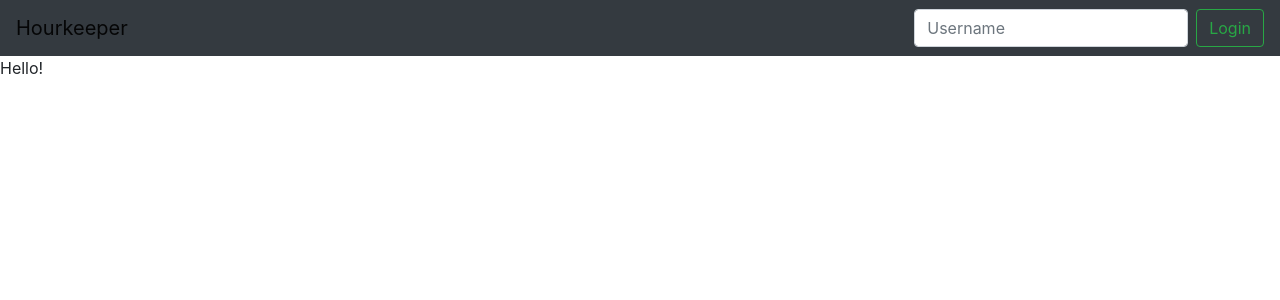
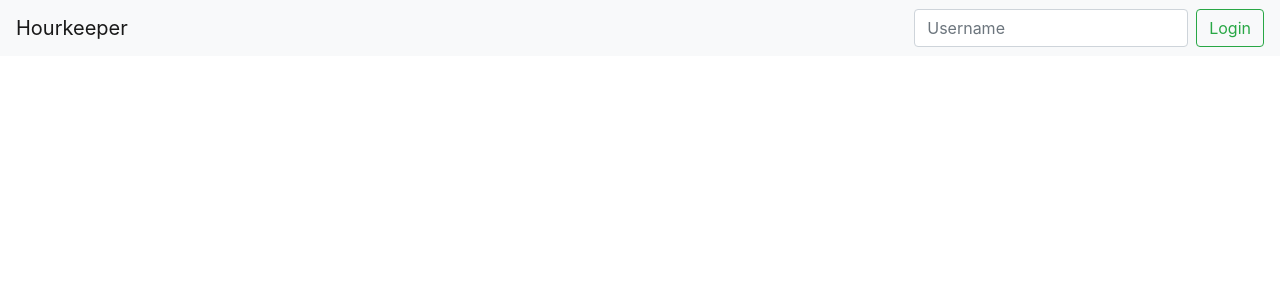
Before and after one commit to luuk180/hourkeeper, a React (Create React App) app: page / in a window 1280 px wide. Shown: the top 300 px of the page. Built offline with nearby package versions, Linux system fonts and the light colour scheme.

Commit message:
Changed navbar

```diff
--- a/public/index.html
+++ b/public/index.html
@@ -7,7 +7,7 @@
     <meta name="theme-color" content="#000000" />
     <meta
       name="description"
-      content="Web site created using create-react-app"
+      content="Hourkeeper"
     />
     <link rel="apple-touch-icon" href="%PUBLIC_URL%/logo192.png" />
     <!--
--- a/src/App.js
+++ b/src/App.js
@@ -5,8 +5,7 @@ function App() {
     <div className="App">
       <header className="App-header">
       </header>
-      <DefaultNavigation loggedIn="no" />
-        Hello!
+      <DefaultNavigation loggedIn='false' />
     </div>
   );
 }
--- a/src/components/navbar.js
+++ b/src/components/navbar.js
@@ -1,8 +1,9 @@
 import { FormControl, Nav, Navbar, Form, Button } from "react-bootstrap";
 
 function DefaultNavigation(props) {
+    if(props.loggedIn === false) {
         return <>
-            <Navbar bg="dark">
+            <Navbar bg="light">
                 <Navbar.Brand>Hourkeeper</Navbar.Brand>
                 <Navbar.Toggle aria-controls="default-navbar" />
                 <Navbar.Collapse id="default-navbar">
@@ -17,7 +18,26 @@ function DefaultNavigation(props) {
                     </Form>
                 </Navbar.Collapse>
             </Navbar>
-            </>
+            </>}
+    else {
+        return <>
+            <Navbar bg="light">
+                <Navbar.Brand>Hourkeeper</Navbar.Brand>
+                <Navbar.Toggle aria-controls="default-navbar" />
+                <Navbar.Collapse id="default-navbar">
+                    <Nav className="mr-auto">
+                        <Nav.Link href="#home">{props.home}</Nav.Link>
+                        <Nav.Link href="#login">{props.about}</Nav.Link>
+                    </Nav>
+                    <Form inline>
+                        <FormControl type="text" isRequired placeholder="Username"
+                            className="mr-sm-2" />
+                        <Button variant="outline-success">Login</Button>
+                    </Form>
+                </Navbar.Collapse>
+            </Navbar>
+        </>
+    }
 }
 
 export default DefaultNavigation;
```
Also changed, not shown: 1 other file (tests, documents, lock files or other folders).
